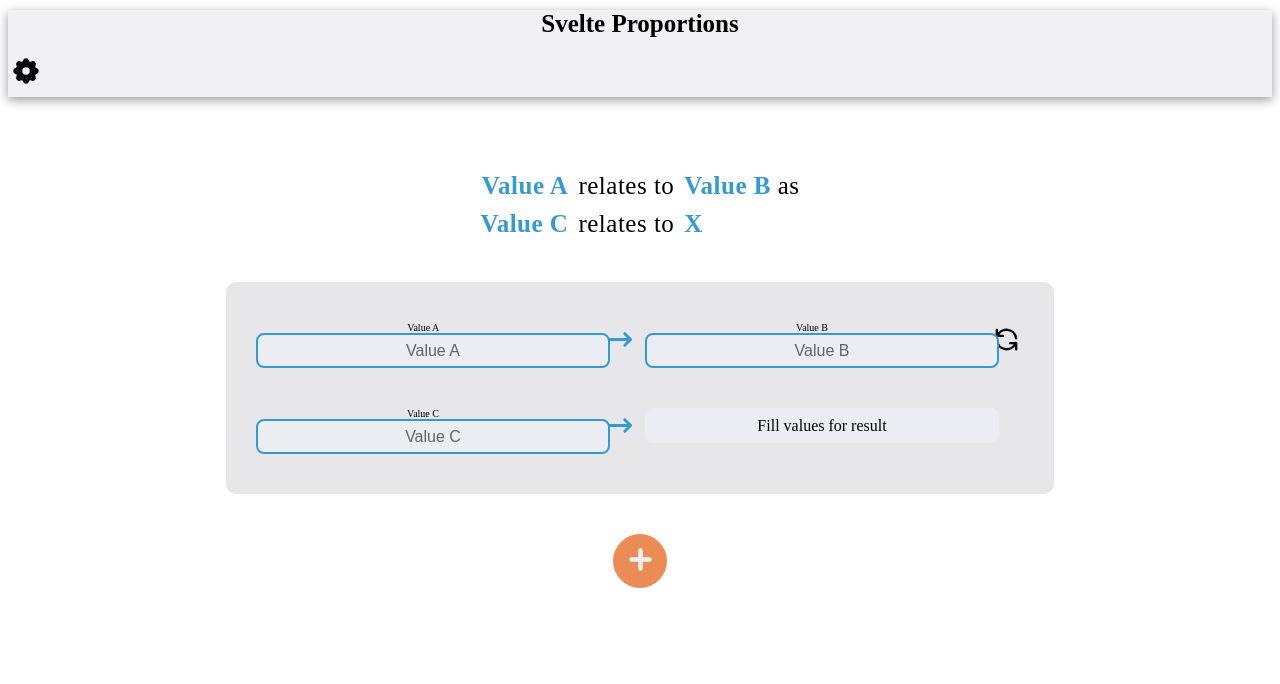
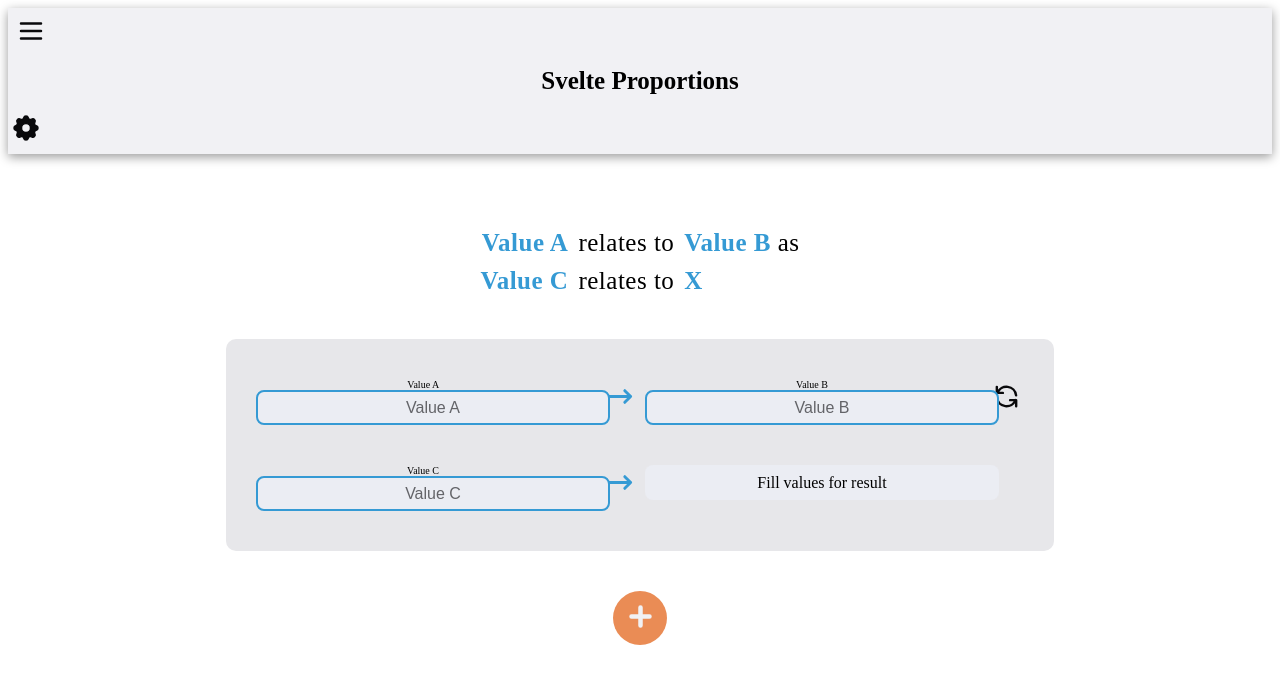
Before and after one commit to Pronian/proportions-svelte, a Svelte app: page / in a window 1280 px wide. Shown: the top 684 px of the page. Built offline with nearby package versions, Linux system fonts and the light colour scheme.

Commit message:
Added menu icon

```diff
--- a/src/assets/svgObjects.ts
+++ b/src/assets/svgObjects.ts
@@ -47,6 +47,11 @@
 	body: '<path stroke-linecap="round" stroke-linejoin="round" stroke-width="2" d="M19 7l-.867 12.142A2 2 0 0116.138 21H7.862a2 2 0 01-1.995-1.858L5 7m5 4v6m4-6v6m1-10V4a1 1 0 00-1-1h-4a1 1 0 00-1 1v3M4 7h16"></path>'
 };
 
+export const menu: SVGObj = {
+	attrs: defaultAttrs,
+	body: '<path stroke-linecap="round" stroke-linejoin="round" stroke-width="2" d="M4 6h16M4 12h16M4 18h16"></path>'
+};
+
 export const linkedIn: SVGObj = {
 	attrs: attrsToObj(
 		'stroke="currentColor" fill="currentColor" stroke-width="0" viewBox="0 0 512 512"'
--- a/src/components/macroBlocks/Header.svelte
+++ b/src/components/macroBlocks/Header.svelte
@@ -1,12 +1,16 @@
 <script>
 	import IconButton from '../common/IconButton.svelte';
 	import SvgBuilder from '../common/SvgBuilder.svelte';
-	import { cogSolid } from '../../assets/svgObjects';
+	import { cogSolid, menu } from '../../assets/svgObjects';
 	import { uiState } from '../../stores/uiState';
 </script>
 
 <header class="flex-cc">
-	<div />
+	<div>
+		<IconButton class="menu-btn" on:click={() => uiState.toggleMenu()}>
+			<SvgBuilder class="menu" svgObj={menu} role="img" />
+		</IconButton>
+	</div>
 	<div class="title"><h1>Svelte Proportions</h1></div>
 	<div>
 		<IconButton class="settings-btn" on:click={() => uiState.toggleSettings()}>
@@ -48,7 +52,12 @@
 		margin: 0.5rem 0.5rem 0.5rem auto;
 	}
 
-	header :global(.cog) {
+	header :global(.menu-btn) {
+		margin: 0.5rem auto 0.5rem 0.5rem;
+	}
+
+	header :global(.cog),
+	header :global(.menu) {
 		fill: currentColor;
 		aspect-ratio: 1 / 1;
 		width: 3rem;
```
